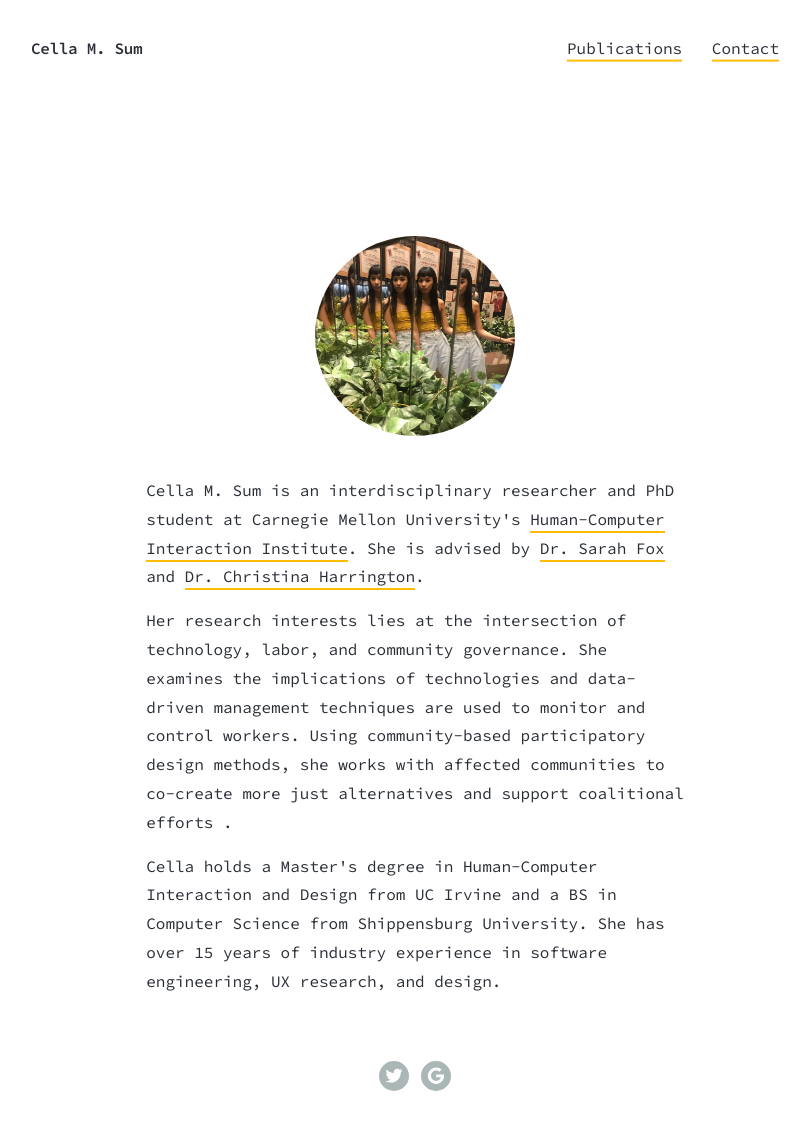
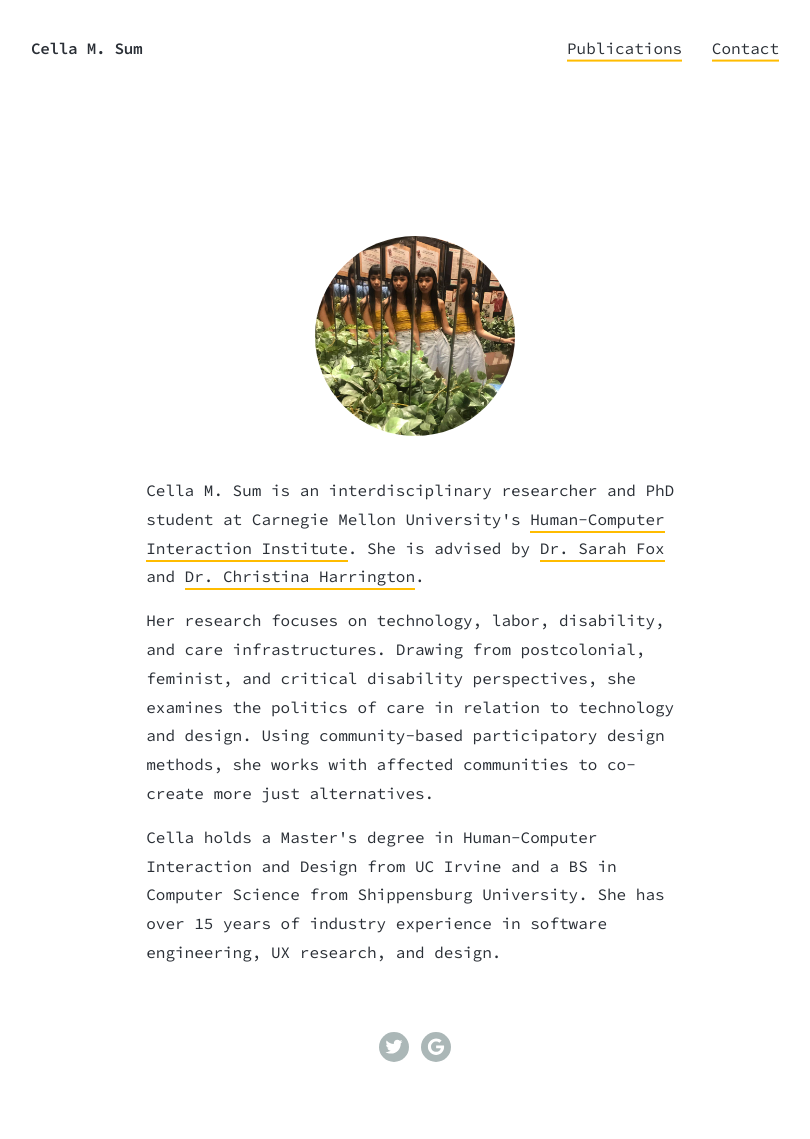
Before and after one commit to cella/cellaio, a Jekyll site: the page built from index.html, in a window 1280 px wide. Shown: the whole page, without its empty margins (225-1035 px from the left). Built offline with Jekyll 4.4.1, drawn with Linux system fonts in a browser that asks for light colours; nearby versions of some CDN libraries; after the commit the page ends 1111 px from its top, so only the background shows below that.

Commit message:
Update index.html

```diff
--- a/index.html
+++ b/index.html
@@ -17,13 +17,7 @@ Human-Computer Interaction Institute.
           Christina Harrington</a>.
       </p>
       <p>
-        Her research interests lies at the intersection of technology, labor, and community governance. She examines
-        the implications of technologies and data-driven management techniques are used to monitor and control workers.
-
-        Using community-based
-        participatory
-        design methods, she works with affected communities to co-create more just alternatives and support coalitional
-        efforts .
+        Her research focuses on technology, labor, disability, and care infrastructures. Drawing from postcolonial, feminist, and critical disability perspectives, she examines the politics of care in relation to technology and design. Using community-based participatory design methods, she works with affected communities to co-create more just alternatives.
       </p>
       <p>
         Cella holds a Master's degree in Human-Computer Interaction and Design from UC Irvine and a BS in Computer
```
